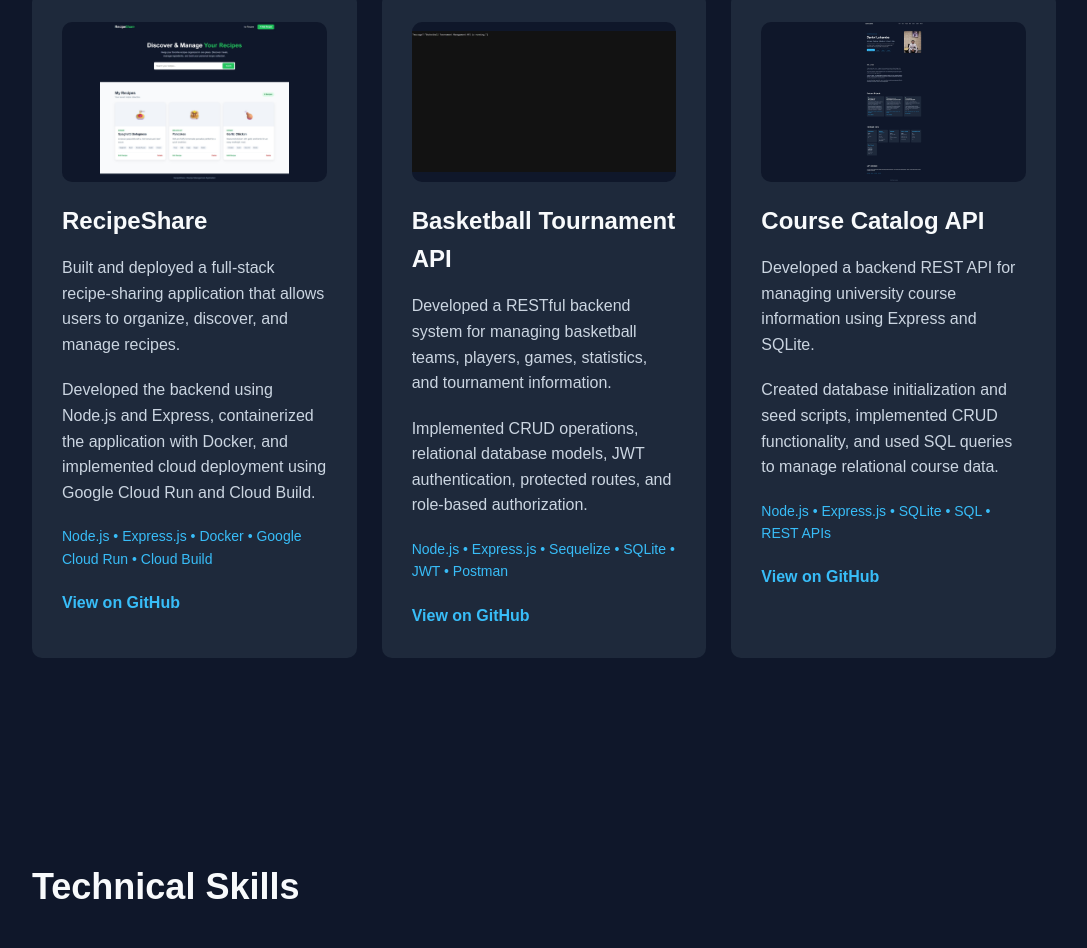
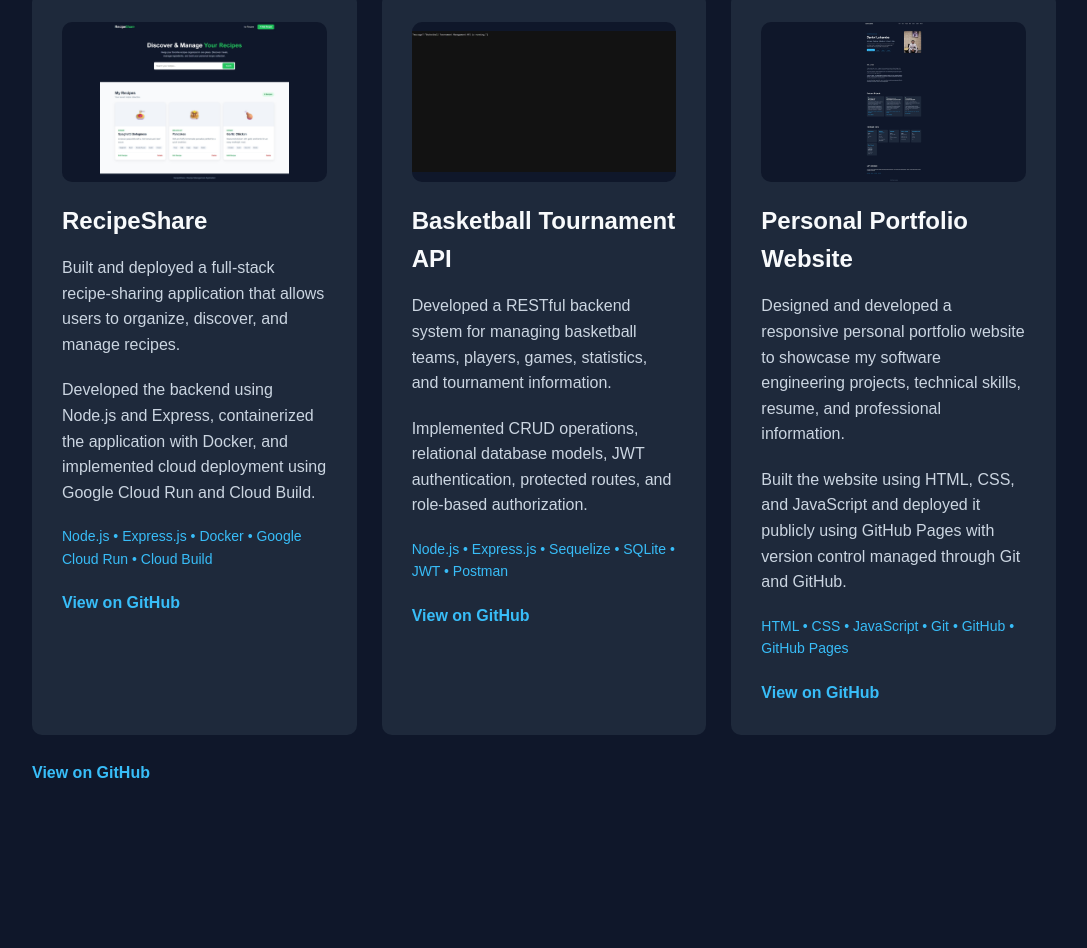
Before and after one commit to DLubamba0/daniel-portfolio, a plain HTML site: page index.html in a window 1280 px wide. Shown: the part 1628-2576 px from the top of the page, without its empty margins (96-1183 px from the left). Drawn offline with Linux system fonts and the light colour scheme.

Commit message:
Replace Course Catalog with portfolio website

```diff
--- a/index.html
+++ b/index.html
@@ -290,37 +290,48 @@
             </div>
 
 
-            <!-- Course Catalog API -->
+            <!-- Personal Portfolio Website -->
 <div class="project-card">
 
     <div class="project-image">
 
         <img
             src="images/portfolio.jpeg"
-                        alt="Course Catalog API"
+            alt="Daniel Lubamba Portfolio Website"
         >
 
     </div>
 
     <h3>
-                    Course Catalog API
+        Personal Portfolio Website
     </h3>
 
     <p>
-                    Developed a backend REST API for managing university
-                    course information using Express and SQLite.
+        Designed and developed a responsive personal portfolio website
+        to showcase my software engineering projects, technical skills,
+        resume, and professional information.
     </p>
 
     <p>
-                    Created database initialization and seed scripts,
-                    implemented CRUD functionality, and used SQL queries
-                    to manage relational course data.
+        Built the website using HTML, CSS, and JavaScript and deployed
+        it publicly using GitHub Pages with version control managed
+        through Git and GitHub.
     </p>
 
     <p class="tech">
-                    Node.js • Express.js • SQLite • SQL • REST APIs
+        HTML • CSS • JavaScript • Git • GitHub • GitHub Pages
     </p>
 
+    <a
+        href="https://github.com/DLubamba0/daniel-portfolio"
+        target="_blank"
+        rel="noopener noreferrer"
+        class="project-link"
+    >
+        View on GitHub
+    </a>
+
+</div>
                 <a
                     href="#"
                     class="project-link"
```
Lines whose indentation alone changed are shown as unchanged.
